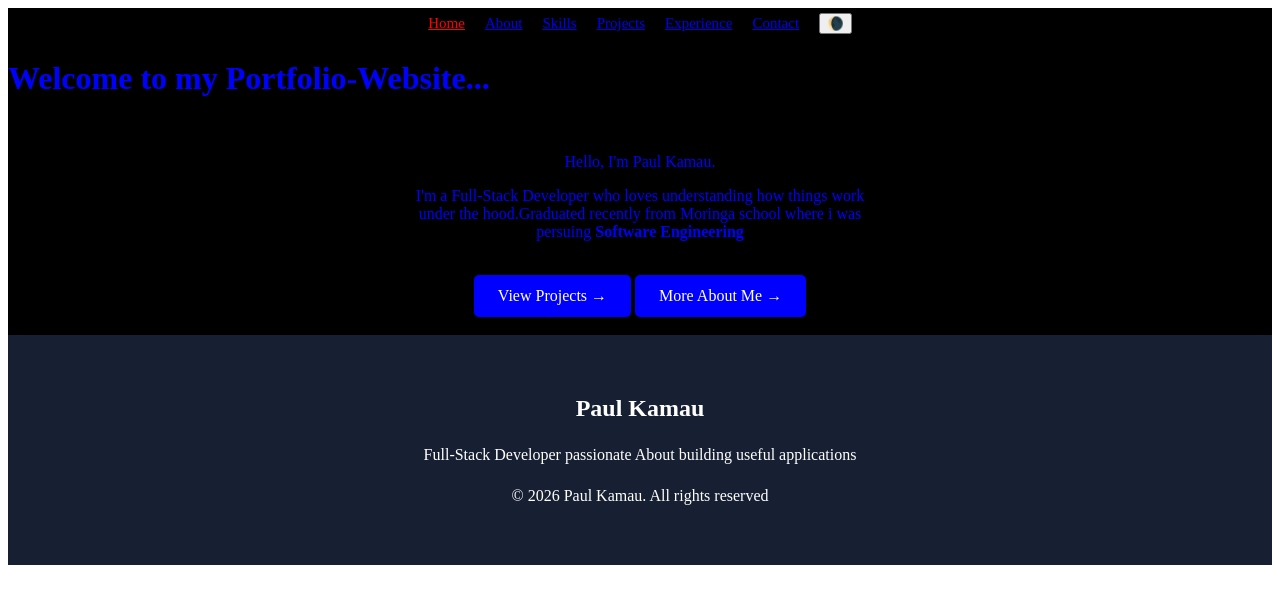
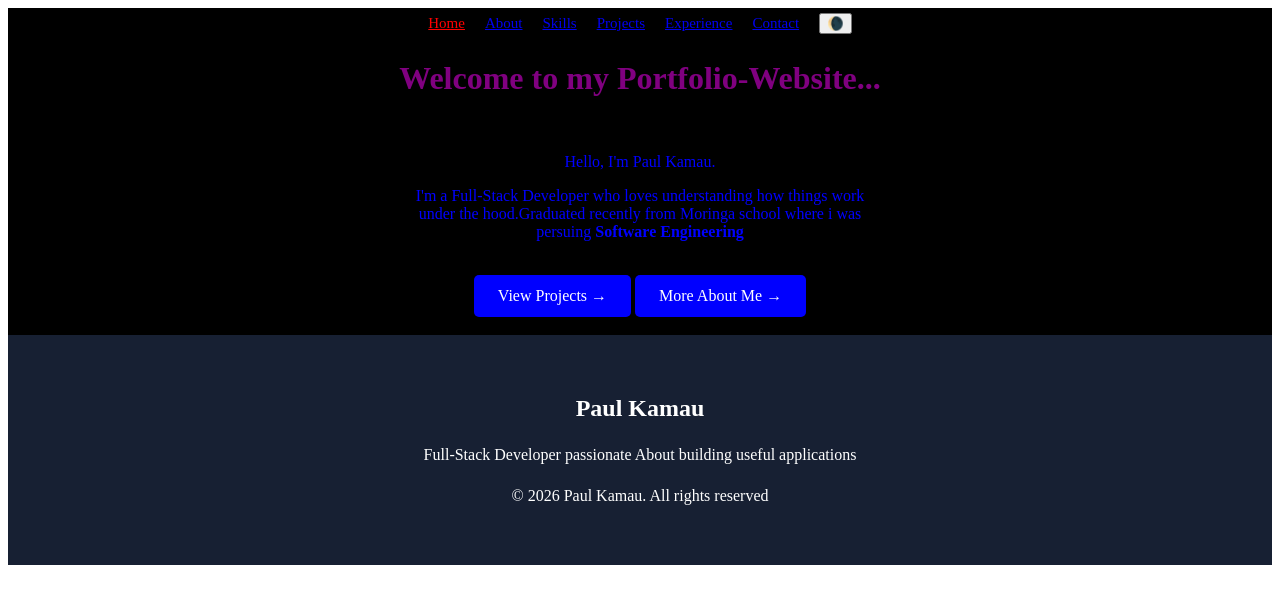
Before and after one commit to kamaukimani/portfolio-website, a React (Vite) app: page / in a window 1280 px wide. Shown: the top 604 px of the page. Built offline with nearby package versions, Linux system fonts and the light colour scheme.

Commit message:
add styles to Home component

```diff
--- a/src/index.css
+++ b/src/index.css
@@ -20,6 +20,10 @@
 }
 .color {
     color: blue;
+}
+.color h1 {
+    color:purple;
+    text-align: center;
 }
 #home {
     text-align: center;
```
